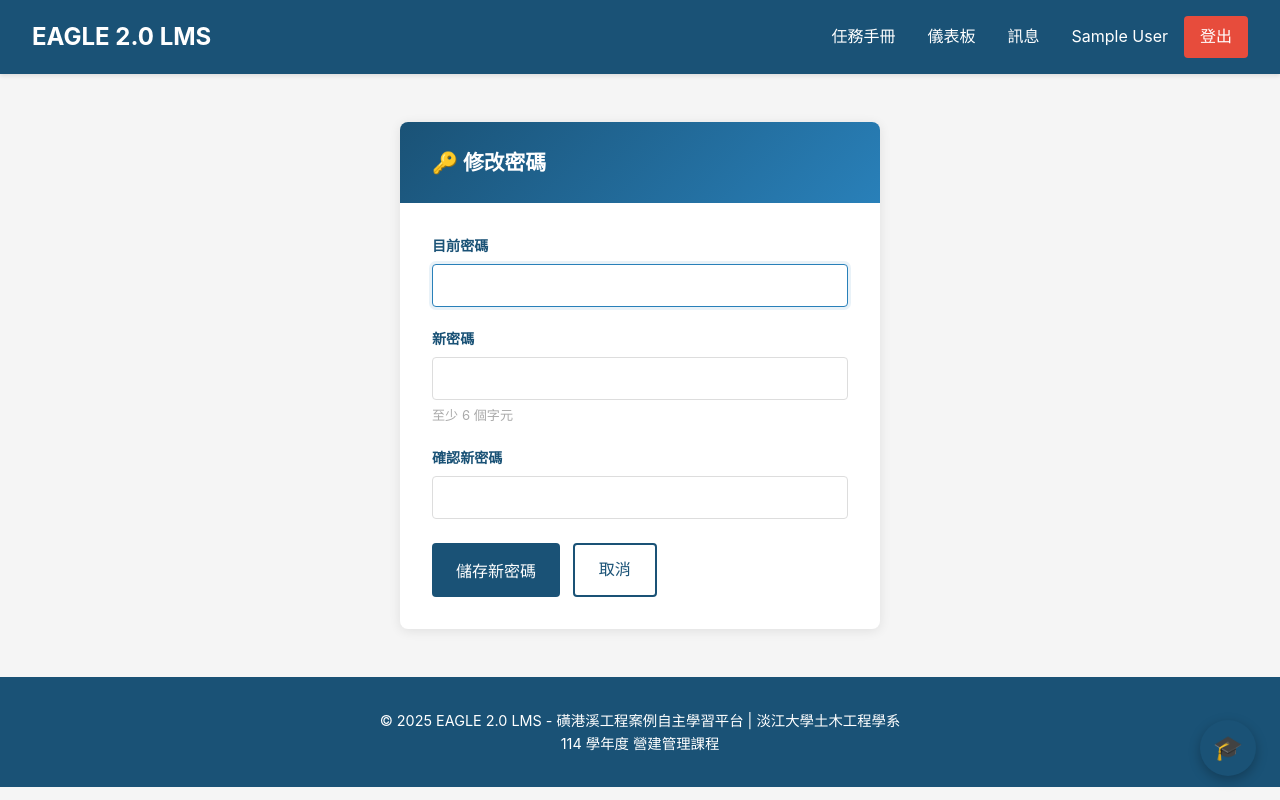
After one commit to Williamtt/eagle-lms, a Flask app: page /profile/change-password in a window 1280 px wide. The commit adds this page. Run offline with Flask 3, Linux system fonts and the light colour scheme; the visitor is signed in with stand-in values (Sample User, id 1); data that the repository does not hold is empty.

Commit message:
feat: 重設密碼、修改密碼與私訊搜尋改善
- 老師可在學生列表點「重設密碼」，透過 Modal 設定新密碼並自動傳私訊通知學生
- 學生 dashboard 新增「修改密碼」入口（/profile/change-password）
- 私訊收件人改為可搜尋輸入框，支援姓名/學號篩選
- 學習歷程頁新增「傳訊息」快捷鈕，點擊後自動預選該學生

Co-Authored-By: Claude Sonnet 4.6 <noreply@anthropic.com>

```diff
--- a/app.py
+++ b/app.py
@@ -913,6 +913,56 @@ def teacher_delete_user(uid):
     return redirect(url_for('teacher_dashboard'))
 
 
+@app.route('/teacher/user/<int:uid>/reset-password', methods=['POST'])
+@login_required
+def teacher_reset_password(uid):
+    if not current_user.is_teacher:
+        return redirect(url_for('dashboard'))
+    user = db.session.get(User, uid)
+    if not user or user.role != 'student':
+        flash('找不到此學生帳號。', 'error')
+        return redirect(url_for('teacher_dashboard'))
+    new_password = request.form.get('new_password', '').strip()
+    if len(new_password) < 6:
+        flash('新密碼至少需要 6 個字元。', 'error')
+        return redirect(url_for('teacher_dashboard'))
+    user.set_password(new_password)
+    msg = Message(
+        sender_id=current_user.id,
+        recipient_id=user.id,
+        scope='personal',
+        subject='密碼已由教師重設',
+        body=f'您的帳號密碼已由教師重設。\n\n臨時密碼：{new_password}\n\n請登入後盡快至「修改密碼」頁面更改為您自己的密碼。'
+    )
+    db.session.add(msg)
+    db.session.commit()
+    flash(f'已重設 {user.name} 的密碼，並已傳送私訊通知。', 'success')
+    return redirect(url_for('teacher_dashboard'))
+
+
+@app.route('/profile/change-password', methods=['GET', 'POST'])
+@login_required
+def change_password():
+    if request.method == 'POST':
+        current_pw  = request.form.get('current_password', '')
+        new_pw      = request.form.get('new_password', '').strip()
+        confirm_pw  = request.form.get('confirm_password', '').strip()
+        if not current_user.check_password(current_pw):
+            flash('目前密碼不正確。', 'error')
+            return render_template('student/change_password.html')
+        if len(new_pw) < 6:
+            flash('新密碼至少需要 6 個字元。', 'error')
+            return render_template('student/change_password.html')
+        if new_pw != confirm_pw:
+            flash('兩次輸入的新密碼不一致。', 'error')
+            return render_template('student/change_password.html')
+        current_user.set_password(new_pw)
+        db.session.commit()
+        flash('密碼已更新。', 'success')
+        return redirect(url_for('dashboard'))
+    return render_template('student/change_password.html')
+
+
 @app.route('/teacher/task/<int:task_number>')
 @login_required
 def teacher_task_submissions(task_number):
@@ -1726,9 +1776,11 @@ def teacher_messages():
     read_ids = {r.message_id for r in MessageRead.query.filter_by(user_id=current_user.id).all()}
     students = User.query.filter_by(role='student', status='active')\
         .order_by(User.class_group, User.student_id).all()
+    preset_to = request.args.get('to', type=int)
     return render_template('teacher/messages.html',
                            inbox=inbox, sent=sent,
-                           read_ids=read_ids, students=students)
+                           read_ids=read_ids, students=students,
+                           preset_to=preset_to)
 
 
 @app.route('/teacher/messages/send', methods=['POST'])
--- /dev/null
+++ b/templates/student/change_password.html
@@ -0,0 +1,62 @@
+{% extends 'base.html' %}
+
+{% block title %}修改密碼 - EAGLE 2.0 LMS{% endblock %}
+
+{% block content %}
+<style>
+    .pw-card {
+        max-width: 480px; margin: 3rem auto;
+        background: #fff; border-radius: 8px;
+        box-shadow: 0 2px 12px rgba(0,0,0,0.09); overflow: hidden;
+    }
+    .pw-card-hd {
+        background: linear-gradient(135deg, #1a5276 0%, #2980b9 100%);
+        color: #fff; padding: 1.5rem 2rem;
+    }
+    .pw-card-hd h1 { font-size: 1.3rem; margin: 0; }
+    .pw-card-bd { padding: 2rem; }
+    .form-group { margin-bottom: 1.3rem; }
+    .form-group label {
+        display: block; font-size: 0.88rem;
+        color: #1a5276; font-weight: 600; margin-bottom: 0.4rem;
+    }
+    .form-group input {
+        width: 100%; padding: 0.7rem 0.9rem;
+        border: 1px solid #ddd; border-radius: 4px;
+        font-size: 0.95rem; font-family: inherit;
+    }
+    .form-group input:focus {
+        outline: none; border-color: #2980b9;
+        box-shadow: 0 0 0 3px rgba(41,128,185,0.1);
+    }
+    .btn-row { display: flex; gap: 0.8rem; margin-top: 1.5rem; }
+    .hint { font-size: 0.82rem; color: #aaa; margin-top: 0.3rem; }
+</style>
+
+<div class="pw-card">
+    <div class="pw-card-hd">
+        <h1>🔑 修改密碼</h1>
+    </div>
+    <div class="pw-card-bd">
+        <form method="POST">
+            <div class="form-group">
+                <label>目前密碼</label>
+                <input type="password" name="current_password" required autofocus>
+            </div>
+            <div class="form-group">
+                <label>新密碼</label>
+                <input type="password" name="new_password" required minlength="6">
+                <div class="hint">至少 6 個字元</div>
+            </div>
+            <div class="form-group">
+                <label>確認新密碼</label>
+                <input type="password" name="confirm_password" required>
+            </div>
+            <div class="btn-row">
+                <button type="submit" class="btn btn-primary">儲存新密碼</button>
+                <a href="{{ url_for('dashboard') }}" class="btn btn-outline">取消</a>
+            </div>
+        </form>
+    </div>
+</div>
+{% endblock %}
--- a/templates/teacher/student_profile.html
+++ b/templates/teacher/student_profile.html
@@ -92,7 +92,10 @@
             　｜　註冊時間：{{ student.created_at.strftime('%Y-%m-%d') if student.created_at else '—' }}
         </div>
     </div>
-    <a href="{{ url_for('teacher_dashboard') }}" class="back-btn">← 返回儀表板</a>
+    <div style="display:flex;gap:0.6rem;flex-wrap:wrap;">
+        <a href="{{ url_for('teacher_messages') }}?to={{ student.id }}" class="back-btn">💬 傳訊息</a>
+        <a href="{{ url_for('teacher_dashboard') }}" class="back-btn">← 返回儀表板</a>
+    </div>
 </div>
 
 {# ── 任務提交 ── #}
```
Also changed, not shown: templates/student/dashboard.html (+12 -4 lines), templates/teacher/dashboard.html (+43 -0 lines), templates/teacher/messages.html (+64 -6 lines).
